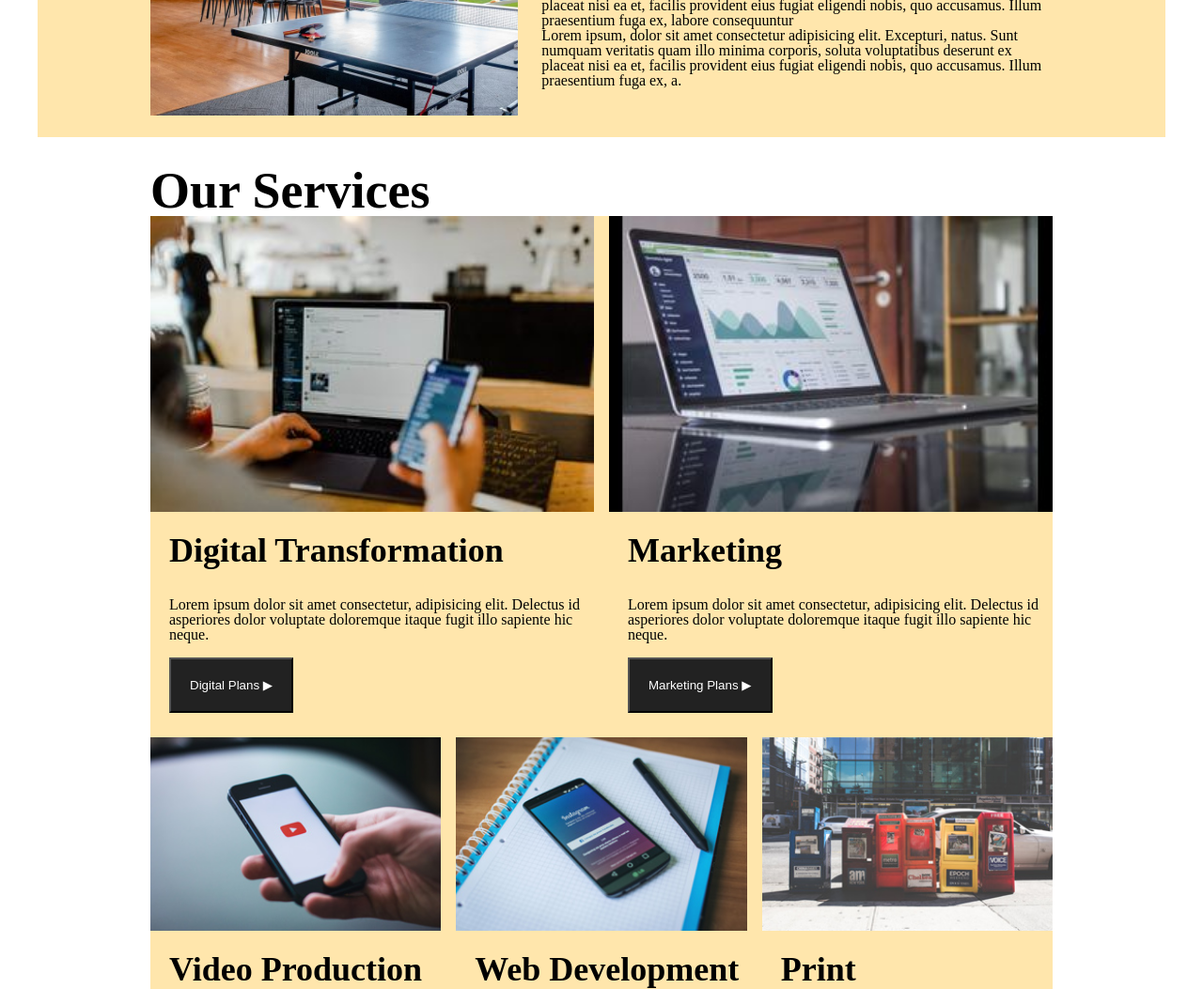
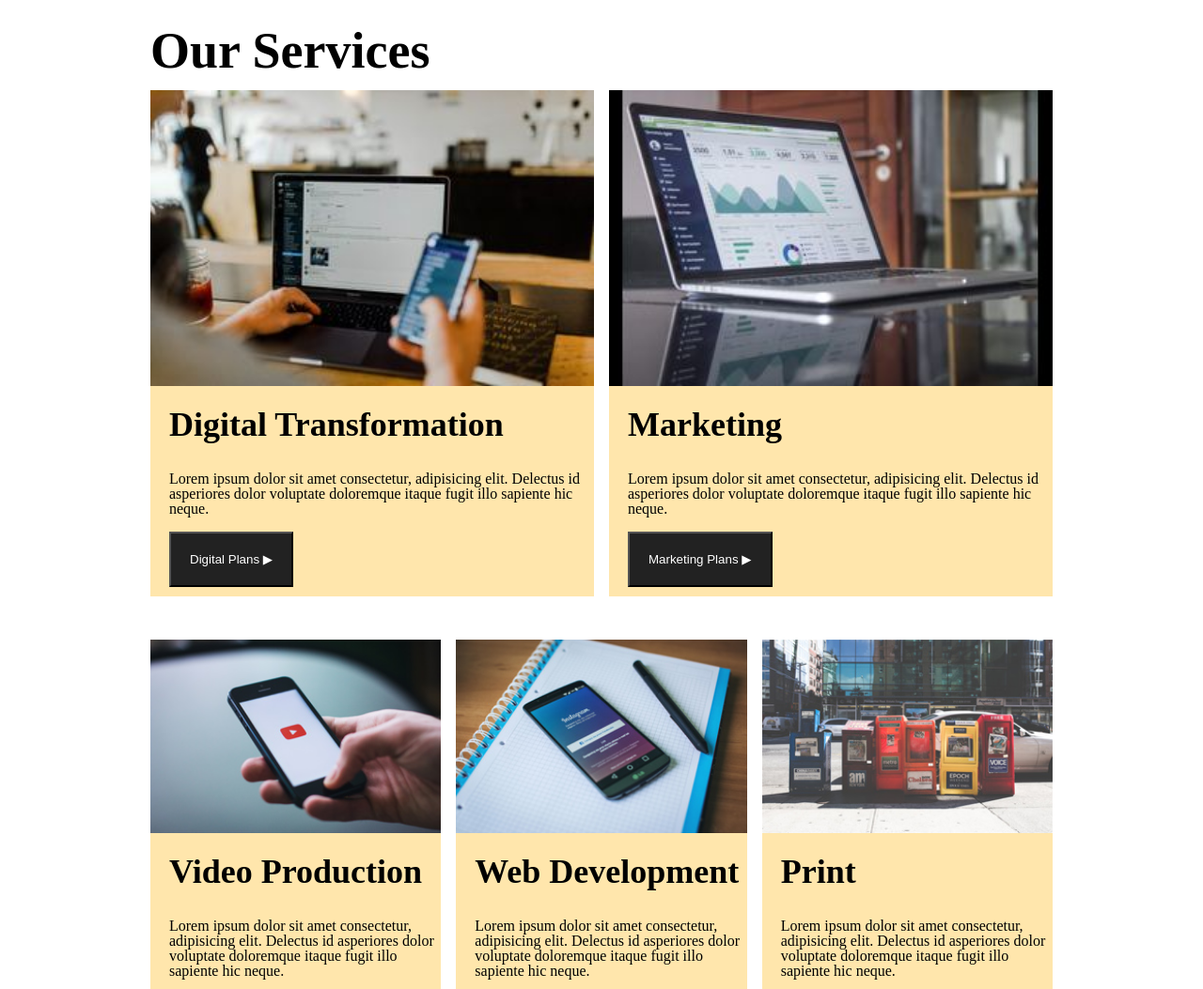
Before and after one commit to varinderpal-kaur993/final-assignment, a plain HTML site: page index.html in a window 1280 px wide. Shown: the part 889-1942 px from the top of the page at 94% size. Drawn offline with Linux system fonts and the light colour scheme.

Commit message:
finally commited

```diff
--- a/css/styles.css
+++ b/css/styles.css
@@ -195,6 +195,11 @@ h1{
     margin-bottom: 10px;
     margin-left: 20px;
 }
+.card{
+
+    background-color: #ffe6ac;
+    margin:15px 0;
+}
 /* vision */
 .vision{
 	background: url(../images/vision.jpg) no-repeat center center/cover;
@@ -336,9 +341,7 @@ input{
         text-align: center;
         margin-bottom: 20px;
     }
-.intro-2{
-    width: 598px;
-}
+
     nav form{
         display: flex;
         flex-direction: row;
--- a/index.html
+++ b/index.html
@@ -74,7 +74,7 @@
         <section class="services"> <!--start services-->
 
             <h2>Our Services</h2>
-            <div class="container">
+            <!-- <div class="container"> -->
             <div class="article-container">
                 <article class=" card ">
                     <img src="images/digital.jpg" alt="digital">
@@ -116,8 +116,6 @@
                     <button>Print Plans <span class="icon">&#9654;</span></button>
          </article>
         </div>
-    </div>
-
         </section> <!--end services-->
     </div>
         <section class="vision">
```
